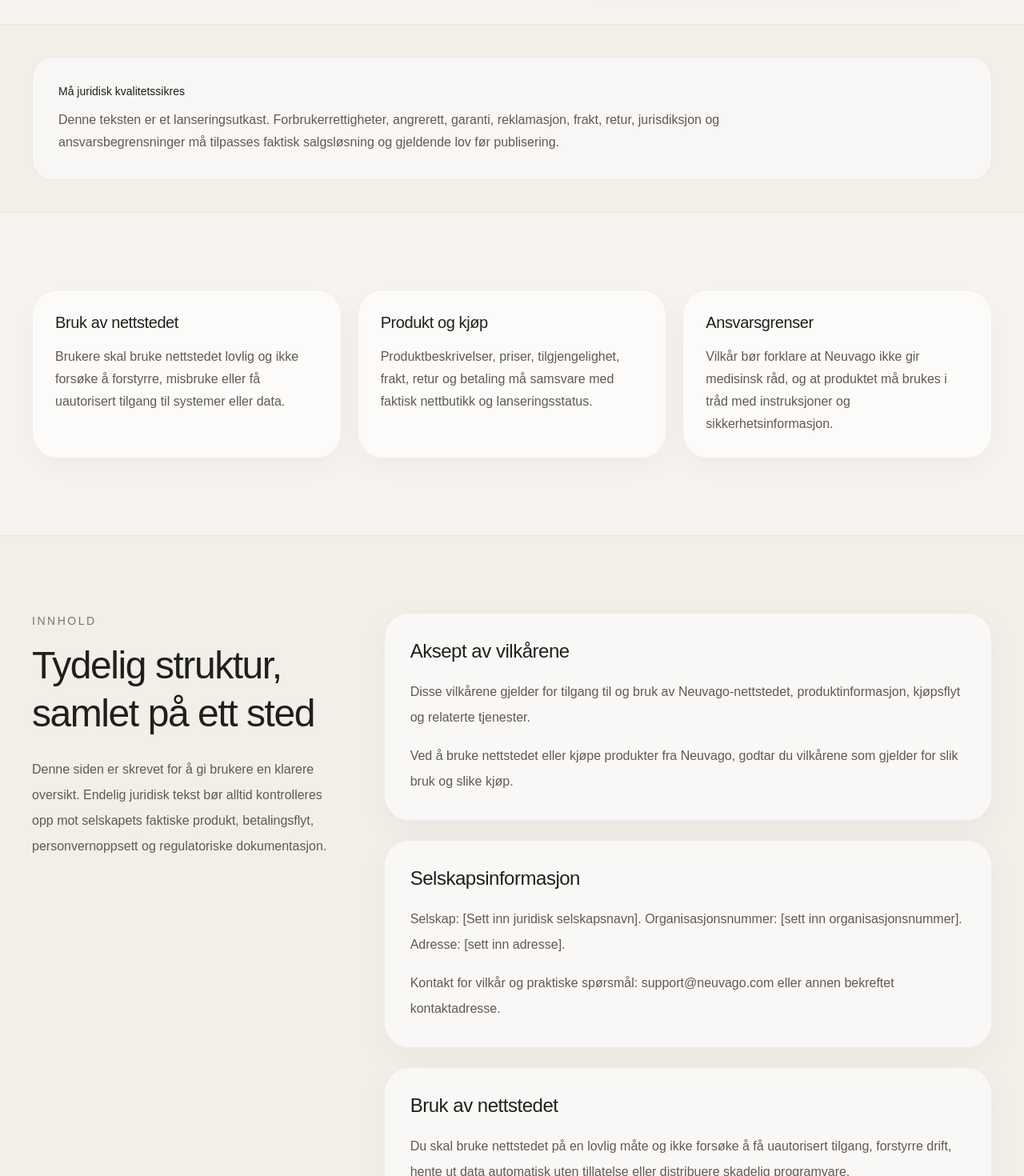
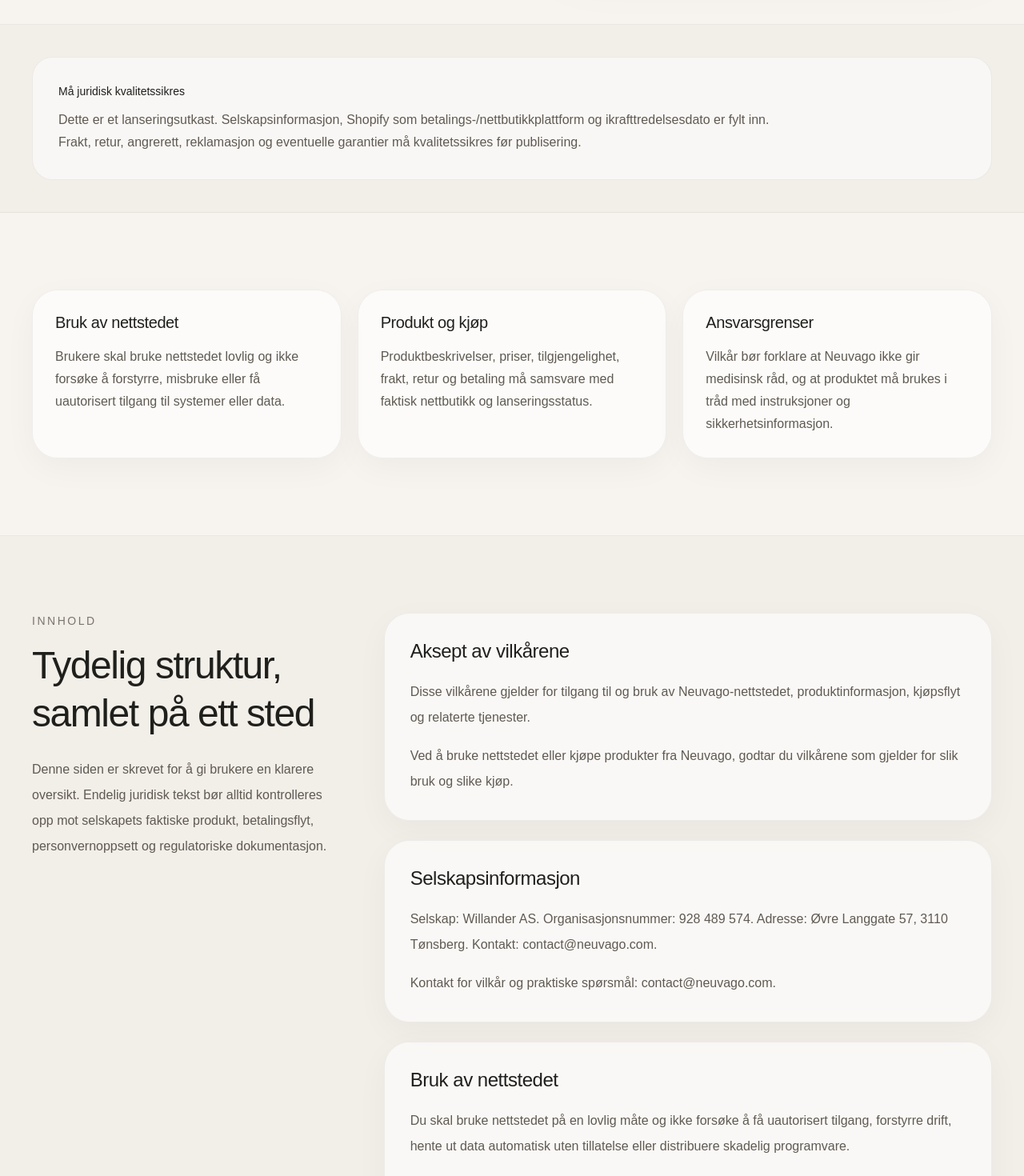
Before and after one commit to WillAndersen/neuvago-site, a Next.js app: page /no/juridisk/vilkar in a window 1280 px wide. Shown: the part 840-2310 px from the top of the page at 80% size. Built offline with nearby package versions, Linux system fonts and the light colour scheme.

Commit message:
Fill Norway legal company details

```diff
--- a/src/content/no/legal.ts
+++ b/src/content/no/legal.ts
@@ -201,7 +201,7 @@
  {
  title: "Generell velværebruk",
  description:
-          "Neuvago er ment å støtte roligere rutiner, restitusjonsvaner og daglig regulering som del av en bredere velværepraksis.",
+ "Neuvago er posisjonert for wellness/velværebruk: roligere rutiner, restitusjonsvaner og daglig regulering som del av en bredere velværepraksis.",
  },
  {
  title: "App-veiledet opplevelse",
@@ -218,7 +218,7 @@
  {
  title: "Tiltenkt formål",
  body: [
-          "Neuvago er ment for voksne brukere som ønsker en roligere, mer strukturert velværerutine knyttet til stress, restitusjon, søvnforberedelse og daglig regulering.",
+ "Neuvago er ment for voksne brukere som ønsker en roligere, mer strukturert wellness-/velværerutine knyttet til stress, restitusjon, søvnforberedelse og daglig regulering.",
  "Produktet og appen er ment å brukes sammen som en kort, repeterbar opplevelse som kan passe inn i hverdagen.",
  ],
  },
@@ -323,8 +323,8 @@
  {
  title: "Behandlingsansvarlig og kontakt",
  body: [
-          "Behandlingsansvarlig: [Sett inn juridisk selskapsnavn]. Organisasjonsnummer: [sett inn organisasjonsnummer]. Adresse: [sett inn adresse].",
-          "Spørsmål om personvern kan sendes til privacy@neuvago.com eller annen kontaktadresse som selskapet bekrefter før launch.",
+ "Behandlingsansvarlig: Willander AS. Organisasjonsnummer: 928 489 574. Adresse: Øvre Langgate 57, 3110 Tønsberg. Kontakt: contact@neuvago.com.",
+ "Spørsmål om personvern kan sendes til contact@neuvago.com. Kontaktperson for personvern: John Willander.",
  ],
  },
  {
@@ -332,7 +332,7 @@
  body: [
  "Vi kan behandle opplysninger du oppgir selv, for eksempel navn, e-postadresse, leveringsadresse, fakturaadresse, telefonnummer, ordreopplysninger, supportmeldinger og nyhetsbrevpreferanser.",
  "Vi kan også behandle tekniske opplysninger som IP-adresse, enhetstype, nettleser, operativsystem, sider som besøkes, henvisningskilde, omtrentelig plassering basert på IP og cookie- eller analyseopplysninger.",
-          "Dersom Neuvago-appen samler inn øktdata, enhetsdata, preferanser eller andre personrelaterte opplysninger, må disse datakategoriene beskrives eksplisitt her før app-lansering.",
+ "Appdata og databehandlere er ikke endelig spesifisert. Når appoppsettet er klart, må datakategorier som øktdata, enhetsdata, preferanser, kontoopplysninger og eventuelle andre personrelaterte opplysninger beskrives eksplisitt her.",
  ],
  },
  {
@@ -353,7 +353,7 @@
  title: "Deling med tredjeparter",
  body: [
  "Vi selger ikke personopplysninger. Opplysninger kan deles med betrodde leverandører der det er nødvendig for drift, betaling, frakt, hosting, analyse, sikkerhet, kommunikasjon eller support.",
-          "Leverandører og databehandlere må dokumenteres og beskrives i tråd med faktisk oppsett før lansering.",
+ "Kjent leverandør for nettbutikk og betaling er Shopify. Øvrige leverandører og databehandlere, inkludert app-, hosting-, analyse-, e-post-, support- og fraktleverandører, må dokumenteres og beskrives i tråd med faktisk oppsett før lansering.",
  ],
  },
  {
@@ -388,7 +388,7 @@
  title: "Endringer i personvernerklæringen",
  body: [
  "Denne personvernerklæringen kan oppdateres ved endringer i tjenester, leverandører, appfunksjoner, juridiske krav eller forretningspraksis.",
-          "Effektiv dato: [Sett inn dato].",
+ "Ikrafttredelsesdato: 01.08.2026.",
  ],
  },
  ],
@@ -425,7 +425,7 @@
  description:
  "Disse vilkårene beskriver rammene for bruk av Neuvago-nettstedet, produktinformasjon, kjøp, betaling, levering, retur, immaterielle rettigheter og ansvarsgrenser.",
  secondaryDescription:
-      "Vilkårene må tilpasses endelig selskapsstruktur, Shopify-oppsett, betalingsleverandør, frakt, returpolicy og forbrukerrettigheter før launch.",
+ "Vilkårene er oppdatert med Willander AS som ansvarlig selskap og Shopify som nettbutikk-/betalingsplattform. Frakt, returpolicy, angrerett, reklamasjon og eventuelle garantier må fylles inn når butikkoppsettet er endelig.",
  primaryCta: { label: "Personvern", href: no("/legal/privacy-policy") },
  secondaryCta: { label: "Tiltenkt bruk", href: no("/legal/intended-use") },
  trustCard: {
@@ -440,7 +440,7 @@
  notice: {
  title: "Må juridisk kvalitetssikres",
  body:
-        "Denne teksten er et lanseringsutkast. Forbrukerrettigheter, angrerett, garanti, reklamasjon, frakt, retur, jurisdiksjon og ansvarsbegrensninger må tilpasses faktisk salgsløsning og gjeldende lov før publisering.",
+ "Dette er et lanseringsutkast. Selskapsinformasjon, Shopify som betalings-/nettbutikkplattform og ikrafttredelsesdato er fylt inn. Frakt, retur, angrerett, reklamasjon og eventuelle garantier må kvalitetssikres før publisering.",
  },
  keyPoints: [
  {
@@ -470,8 +470,8 @@
  {
  title: "Selskapsinformasjon",
  body: [
-          "Selskap: [Sett inn juridisk selskapsnavn]. Organisasjonsnummer: [sett inn organisasjonsnummer]. Adresse: [sett inn adresse].",
-          "Kontakt for vilkår og praktiske spørsmål: support@neuvago.com eller annen bekreftet kontaktadresse.",
+ "Selskap: Willander AS. Organisasjonsnummer: 928 489 574. Adresse: Øvre Langgate 57, 3110 Tønsberg. Kontakt: contact@neuvago.com.",
+ "Kontakt for vilkår og praktiske spørsmål: contact@neuvago.com.",
  ],
  },
  {
@@ -499,7 +499,7 @@
  title: "Bestilling og betaling",
  body: [
  "Når du legger inn en bestilling, må du oppgi korrekt og fullstendig informasjon som er nødvendig for å behandle kjøpet.",
-          "Betaling kan håndteres av tredjeparts betalingsleverandører. Ved å sende inn betalingsinformasjon godtar du at transaksjonen behandles gjennom relevant betalingsløsning.",
+ "Betaling håndteres gjennom Shopify og relevante betalingsleverandører i Shopify-oppsettet. Ved å sende inn betalingsinformasjon godtar du at transaksjonen behandles gjennom relevant betalingsløsning.",
  "Vi kan avvise eller kansellere bestillinger ved mistanke om svindel, feilprising, lagerfeil eller andre rimelige grunner.",
  ],
  },
@@ -507,7 +507,7 @@
  title: "Levering, retur og refusjon",
  body: [
  "Leveringstider er estimater og kan påvirkes av transportør, lagerstatus, toll, helligdager eller andre forhold utenfor vår kontroll.",
-          "Retur, refusjon, angrerett, reklamasjon og eventuell garanti må beskrives i tråd med endelig norsk salgsoppsett og gjeldende forbrukerregler.",
+ "Detaljer om retur, refusjon, angrerett, reklamasjon og eventuell garanti fylles inn når norsk salgsoppsett, fraktflyt og Shopify-konfigurasjon er endelig avklart.",
  ],
  },
  {
@@ -535,7 +535,7 @@
  title: "Endringer i vilkårene",
  body: [
  "Vi kan oppdatere vilkårene ved endringer i produkt, tjenester, nettbutikk, juridiske krav eller forretningspraksis.",
-          "Effektiv dato: [Sett inn dato].",
+ "Ikrafttredelsesdato: 01.08.2026.",
  ],
  },
  ],
@@ -951,7 +951,7 @@
  notice: {
  title: "CE-forbehold",
  body:
-        "Ikke publiser formuleringer som antyder endelig CE-status, sertifisering eller medisinsk godkjenning før dette er dokumentert. Oppdater siden med faktisk samsvarserklæring, relevante direktiver/forordninger og ansvarlig økonomisk aktør før launch.",
+ "CE-samsvar for Neuvago er under ferdigstillelse. Ikke publiser formuleringer som antyder endelig CE-status, sertifisering eller medisinsk godkjenning før dokumentasjonen er ferdig. Oppdater siden med EU-samsvarserklæring, relevante regelverk, dokumentreferanser og ansvarlig økonomisk aktør når dette er klart.",
  },
  keyPoints: [
  {
@@ -988,7 +988,7 @@
  {
  title: "Før CE-relatert språk publiseres",
  body: [
-          "Før Neuvago omtaler CE-status offentlig, bør selskapet bekrefte relevante EU-regler, ansvarlig produsent/økonomisk aktør, teknisk dokumentasjon, samsvarserklæring og eventuell involvering av tredjepart eller meldt organ.",
+ "Før Neuvago omtaler CE-status offentlig som ferdigstilt, bør selskapet bekrefte relevante EU-regler, ansvarlig produsent/økonomisk aktør, teknisk dokumentasjon, EU-samsvarserklæring, dokumentreferanser og eventuell involvering av tredjepart eller meldt organ.",
  "Dersom produktet ikke er klart for en bestemt CE-status, bør siden bruke forklarende språk og tydelige forbehold fremfor absolutte påstander.",
  ],
  },
@@ -1030,7 +1030,7 @@
  eyebrow: "Neste steg",
  title: "Koble CE-språk til faktisk produktdokumentasjon",
  description:
-        "CE-siden bør oppdateres med endelig samsvarsinformasjon før offentlig launch.",
+ "CE-siden bør oppdateres med EU-samsvarserklæring, dokumentreferanser og endelig samsvarsinformasjon når dette er klart.",
  primaryCta: { label: "Regulatorisk informasjon", href: no("/legal/regulatory") },
  secondaryCta: { label: "Tillit og sikkerhet", href: no("/legal/trust-safety") },
  },
```
Lines whose indentation alone changed are shown as unchanged.
